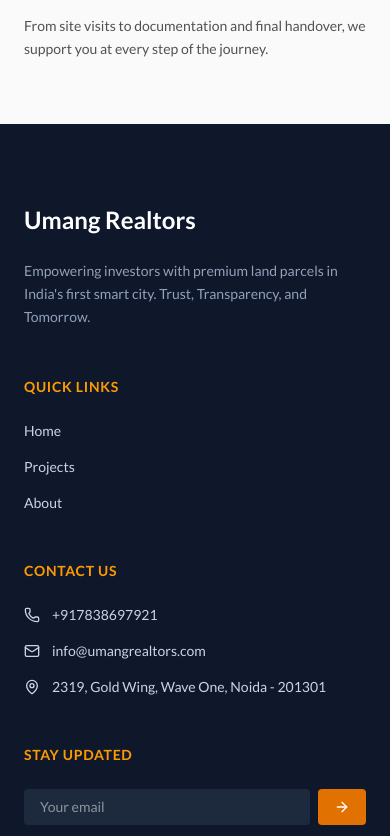
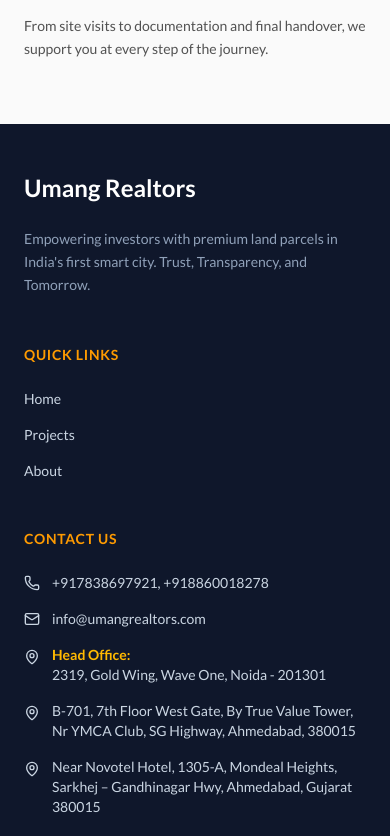
Before and after one commit to social-hue/realtors, a Next.js app: page / in a window 390 px wide. Shown: the part 3328-4164 px from the top of the page. Built offline with nearby package versions, Linux system fonts and the light colour scheme.

Commit message:
pushing recent changes

```diff
--- a/app/ads/dholera-city/page.tsx
+++ b/app/ads/dholera-city/page.tsx
@@ -180,8 +180,8 @@
                             <div className="space-y-1">
                                 {[
                                     { icon: MapPin, text: "State Highway", distance: "700 mtr", color: "text-zinc-600" },
-                                    { icon: Building2, text: "Ahmedabad Dholera Expressway", distance: "1 km", color: "text-zinc-600" },
-                                    { icon: Train, text: "Monorail Station", distance: "1 km", color: "text-zinc-600" },
+                                    { icon: Building2, text: "Ahmedabad Dholera Expressway", distance: "800 mtr", color: "text-zinc-600" },
+                                    { icon: Train, text: "Monorail Station", distance: "800 mtr", color: "text-zinc-600" },
                                     { icon: Plane, text: "International Airport", distance: "5 km", color: "text-zinc-600" },
                                 ].map((item, index) => (
                                     <div key={index} className="flex items-center gap-2">
@@ -306,7 +306,7 @@
 
                         {/* Sub-heading */}
                         <p className="text-lg md:text-xl text-blue-100/90 mb-3 max-w-2xl mx-auto">
-                            Book your plot before <strong className="text-amber-300">31st January 2026</strong> and unlock this exclusive offer!
+                            Book your plot before <strong className="text-amber-300">10th February, 2026</strong> and unlock this exclusive offer!
                         </p>
                         <p className="text-base text-blue-200/70 mb-8 max-w-xl mx-auto">
                             Enter your email address and we&apos;ll send you a discount code.
--- a/app/components/Footer.tsx
+++ b/app/components/Footer.tsx
@@ -32,7 +32,7 @@
 
   return (
     <>
-      <footer className="bg-slate-900 text-white pt-20 pb-10">
+      <footer className="bg-slate-900 text-white py-12">
         <div className="max-w-7xl mx-auto px-6">
           <div className="grid grid-cols-1 md:grid-cols-2 lg:grid-cols-4 gap-12 mb-16">
 
@@ -60,13 +60,29 @@
               <h4 className="font-bold text-amber-500 mb-6 uppercase tracking-wider text-sm">Contact Us</h4>
               <ul className="space-y-4 text-slate-300 text-sm">
                 <li className="flex items-center gap-3">
-                  <Phone className="w-4 h-4" /> +917838697921
+                  <Phone className="w-4 h-4" /> +917838697921, +918860018278
                 </li>
                 <li className="flex items-center gap-3">
                   <Mail className="w-4 h-4" /> info@umangrealtors.com
                 </li>
-                <li className="flex items-center gap-3">
-                  <MapPin className="w-4 h-4" /> 2319, Gold Wing, Wave One, Noida - 201301
+                <li className="flex items-start gap-3">
+                  <MapPin className="w-4 h-4 mt-1 flex-shrink-0" />
+                  <div>
+                    <span className="font-semibold text-amber-400">Head Office:</span><br />
+                    2319, Gold Wing, Wave One, Noida - 201301
+                  </div>
+                </li>
+                <li className="md:hidden flex items-start gap-3">
+                  <MapPin className="w-4 h-4 mt-1 flex-shrink-0" />
+                  <div>
+                   B-701, 7th Floor West Gate, By True Value Tower, Nr YMCA Club, SG Highway, Ahmedabad, 380015
+                  </div>
+                </li>
+                <li className="md:hidden flex items-start gap-3">
+                  <MapPin className="w-4 h-4 mt-1 flex-shrink-0" />
+                  <div>
+                    Near Novotel Hotel, 1305-A, Mondeal Heights, Sarkhej – Gandhinagar Hwy, Ahmedabad, Gujarat 380015
+                  </div>
                 </li>
               </ul>
             </div>
@@ -113,13 +129,13 @@
               </div>
               <div className="flex gap-4 mt-8">
                 <a target='_blank' href="https://www.facebook.com/profile.php?id=61585655565269">
-                <Facebook className="w-5 h-5 text-slate-400 hover:text-white cursor-pointer transition-colors" />
+                  <Facebook className="w-5 h-5 text-slate-400 hover:text-white cursor-pointer transition-colors" />
                 </a>
                 <a target='_blank' href="https://www.linkedin.com/company/vrindavan-city-dholera-smart-choice-in-real-estate/">
-                <Linkedin className="w-5 h-5 text-slate-400 hover:text-white cursor-pointer transition-colors" />
+                  <Linkedin className="w-5 h-5 text-slate-400 hover:text-white cursor-pointer transition-colors" />
                 </a>
                 <a target='_blank' href="https://www.instagram.com/umangrealtorsnoida/">
-                <Instagram className="w-5 h-5 text-slate-400 hover:text-white cursor-pointer transition-colors" />
+                  <Instagram className="w-5 h-5 text-slate-400 hover:text-white cursor-pointer transition-colors" />
                 </a>
               </div>
             </div>
```
